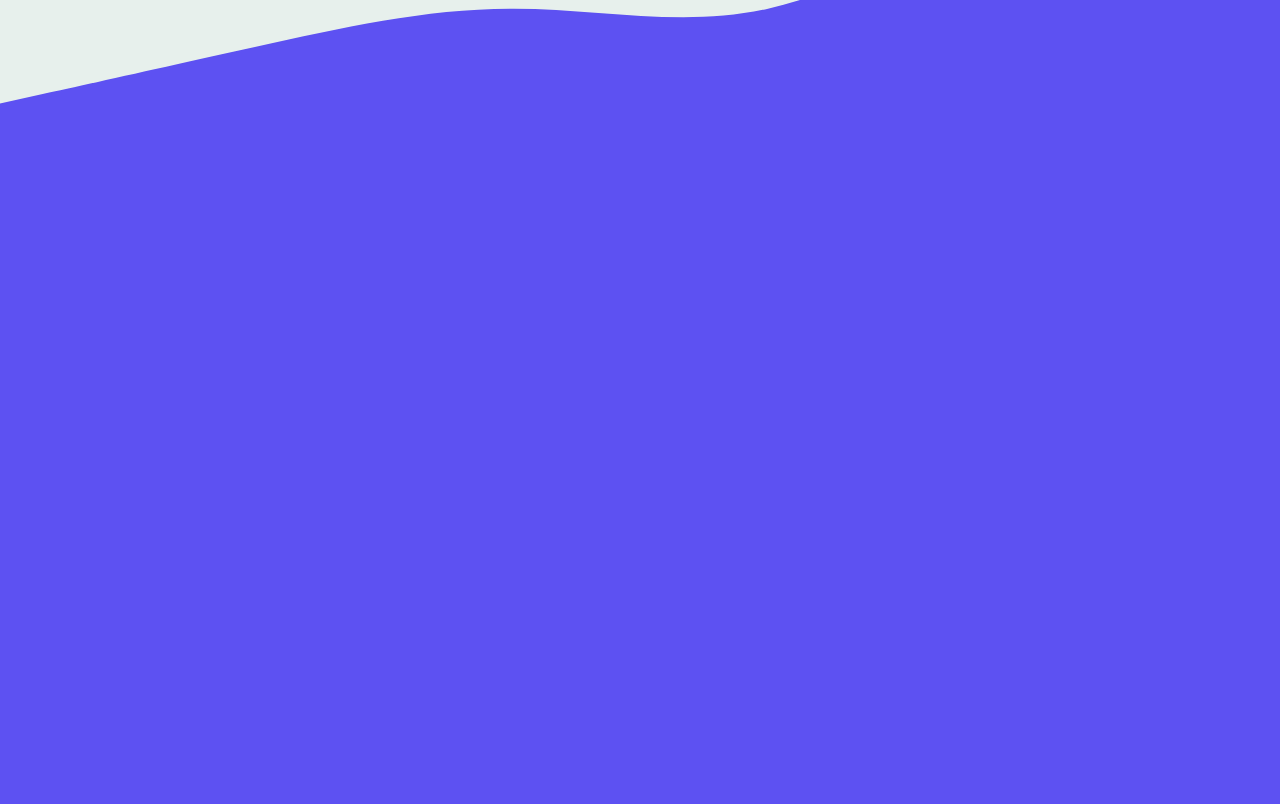
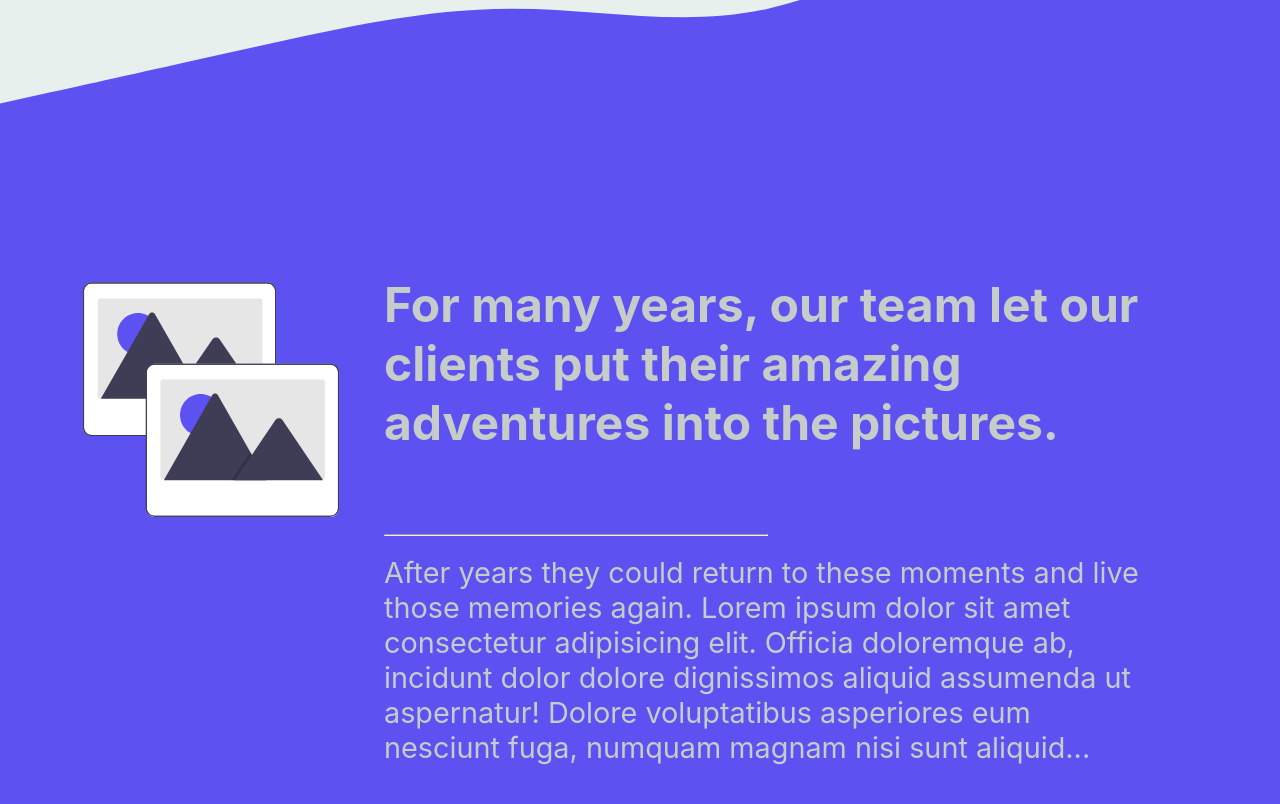
Before and after one commit to Michal-Kok/fancy-page, a React (Create React App) app: page /#/offer in a window 1280 px wide. Shown: the part 680-1484 px from the top of the page. Built offline with nearby package versions, Linux system fonts and the light colour scheme.

Commit message:
two sections are mostly ended

```diff
--- a/src/components/OfferDescription.jsx
+++ b/src/components/OfferDescription.jsx
@@ -1,8 +1,72 @@
 import '../styles/offerDescription.scss';
+import { ReactComponent as PhotosSVG } from '../img/photos.svg';
+import React, { useEffect } from 'react';
+import { gsap } from 'gsap';
+import { ScrollTrigger } from 'gsap/ScrollTrigger';
 
 function OfferDescription() {
+
+    const title = "For many years, our team let our clients put their amazing adventures into the pictures.";
+    const content = "After years they could return to these moments and live those memories again. Lorem ipsum dolor sit amet consectetur adipisicing elit. Officia doloremque ab, incidunt dolor dolore dignissimos aliquid assumenda ut aspernatur! Dolore voluptatibus asperiores eum nesciunt fuga, numquam magnam nisi sunt aliquid...";
+
+    const renderSVG = () => {
+        if (window.innerWidth > 1024) {
+            return (
+                <div className="offerDescription__svgContainer">
+                    < PhotosSVG />
+                </div>
+            );
+        } else return null;
+    };
+
+    useEffect(() => {
+        const articleElements = document.querySelector('.offerDescription__article');
+        const upperPhoto = document.getElementById('upperPhoto');
+        let svgElement = document.querySelector('.offerDescription__svgContainer');
+        svgElement = svgElement
+            ? svgElement.firstChild
+            : null;
+
+        gsap.registerPlugin(ScrollTrigger);
+        const tl = gsap.timeline({
+            scrollTrigger: {
+                trigger: articleElements,
+                start: 'top 5%',
+            }
+        });
+
+        tl.from(
+            articleElements.children,
+            {
+                opacity: 0,
+                y: 100,
+                stagger: 0.3,
+                duration: 0.6,
+                ease: "ease-in-out",
+            }
+        ).from(
+            svgElement,
+            {
+                xPercent: -100,
+                opacity: 0,
+                duration: .4,
+            }
+        );
+
+    }, [])
+
     return (
         <section className="offerDescription">
+            {renderSVG()}
+            <article className="offerDescription__article">
+                <h2 className="offerDescription__article__title">
+                    {title}
+                </h2>
+                <hr className="offerDescription__article__line" />
+                <p className="offerDescription__article__content">
+                    {content}
+                </p>
+            </article>
         </section>
     )
 }
--- a/src/components/OfferFirstSection.jsx
+++ b/src/components/OfferFirstSection.jsx
@@ -8,7 +8,7 @@ function OfferFirstSection() {
     const desc = "Lorem ipsum dolor sit, amet consectetur adipisicing elit. Corrupti quod fugiat itaque laborum officia consectetur sed. Rem nostrum totam assumenda nemo et accusantium cum nesciunt aperiam adipisci, id inventore sit!";
     const buttonContent = "Meet us!";
     return (
-        <section class="OfferfirstSection">
+        <section className="OfferfirstSection">
             <Header
                 title={title}
                 descContent={desc}
--- a/src/styles/_variables.scss
+++ b/src/styles/_variables.scss
@@ -2,6 +2,7 @@ $mainBackgroundColor: rgb(231, 240, 236);
 $yellowColor: #ffdc40;
 $blueColor: #5d51f2;
 $mainFontColor: rgb(26, 25, 25);
+$brightFontColor: rgb(198, 204, 200);
 $offerPageGradient: linear-gradient(180deg, #ffcc00 0%, #e8a60c 80%);
 
 @mixin button {
@@ -38,7 +39,7 @@ $offerPageGradient: linear-gradient(180deg, #ffcc00 0%, #e8a60c 80%);
 // media
 
 $small-phone-width: 380px;
-$bigger-phone-width: 650px;
+$bigger-phone-width: 650px; // check if 600px is fine too(more phones)
 $small-tablet-width: 768px;
 $bigger-tablet-width: 1024px;
 $small-desktop-width: 1350px;
@@ -57,7 +58,10 @@ $small-desktop-width: 1350px;
     }
 
     @else if $type==small_tablet {
-        @media only screen and (min-width: #{$small-tablet-width}) {
+        @media only screen and (min-width: #{$small-tablet-width}) and (min-height: 420px
+
+            /*#{$small-phone-width}*/
+        ) {
             @content;
         }
     }
@@ -69,7 +73,7 @@ $small-desktop-width: 1350px;
     }
 
     @else if $type==tablet_portrait {
-        @media only screen and (max-width: #{$small-tablet-width}) and (min-height: #{$bigger-tablet-width}) {
+        @media only screen and (min-height: #{$bigger-phone-width}) and (min-width: #{$bigger-tablet-width}) {
             @content;
         }
     }
--- a/src/styles/offerDescription.scss
+++ b/src/styles/offerDescription.scss
@@ -4,4 +4,117 @@
     width: 100vw;
     height: 100vh;
     background-color: $blueColor;
+    position: relative;
+
+    &__svgContainer {
+        position: absolute;
+        top: 15%;
+        left: 4%;
+        width: 25vw;
+        height: 25vw;
+        display: none;
+
+        @include breakpoint(bigger_tablet) {
+            display: block;
+        }
+    }
+
+    &__article {
+        display: flex;
+        flex-direction: column;
+        justify-content: space-around;
+        align-items: center;
+        overflow: hidden;
+        height: 100%;
+        width: 100%;
+        padding: 15% 12% 18%;
+        color: $brightFontColor;
+
+        &__title {
+            font-size: 1.4em;
+        }
+
+        &__line {
+            align-self: flex-start;
+            width: 50%;
+            margin: 15px 0;
+        }
+
+        &__content {
+            font-size: 1.1em;
+        }
+
+        @include breakpoint(small_phone) {
+            &__title {
+                font-size: 1.8em;
+            }
+
+            &__content {
+                font-size: 1.2em;
+            }
+        }
+
+        @include breakpoint(phone_portrait) {
+            padding: 5% 12%;
+
+            &__title {
+                font-size: 1.4em;
+            }
+
+            &__content {
+                font-size: 1.1em;
+            }
+        }
+
+        @include breakpoint(small_tablet) {
+            padding: 12% 12% 15%;
+
+            &__title {
+                font-size: 2.7em;
+            }
+
+            &__content {
+                font-size: 1.8em;
+            }
+        }
+
+        @include breakpoint(bigger_tablet) {
+            padding: 12% 10% 12% 30%;
+
+            &__title {
+                font-size: 3em;
+                margin-bottom: 8vh;
+            }
+
+            &__content {
+                font-size: 1.8em;
+            }
+        }
+
+        // @include breakpoint(tablet_portrait) {
+        //     padding: 12% 12% 15%;
+
+        //     &__title {
+        //         font-size: 2.4em;
+        //     }
+
+        //     &__content {
+        //         font-size: 1.5em;
+        //     }
+        // }
+
+        @include breakpoint(small_desktop) {
+            padding: 12% 10% 12% 30%;
+
+            &__title {
+                font-size: 3.4em;
+            }
+
+            &__content {
+                font-size: 2.3em;
+            }
+        }
+
+    }
+
 }
```
Also changed, not shown: src/img/photos.svg (added).
